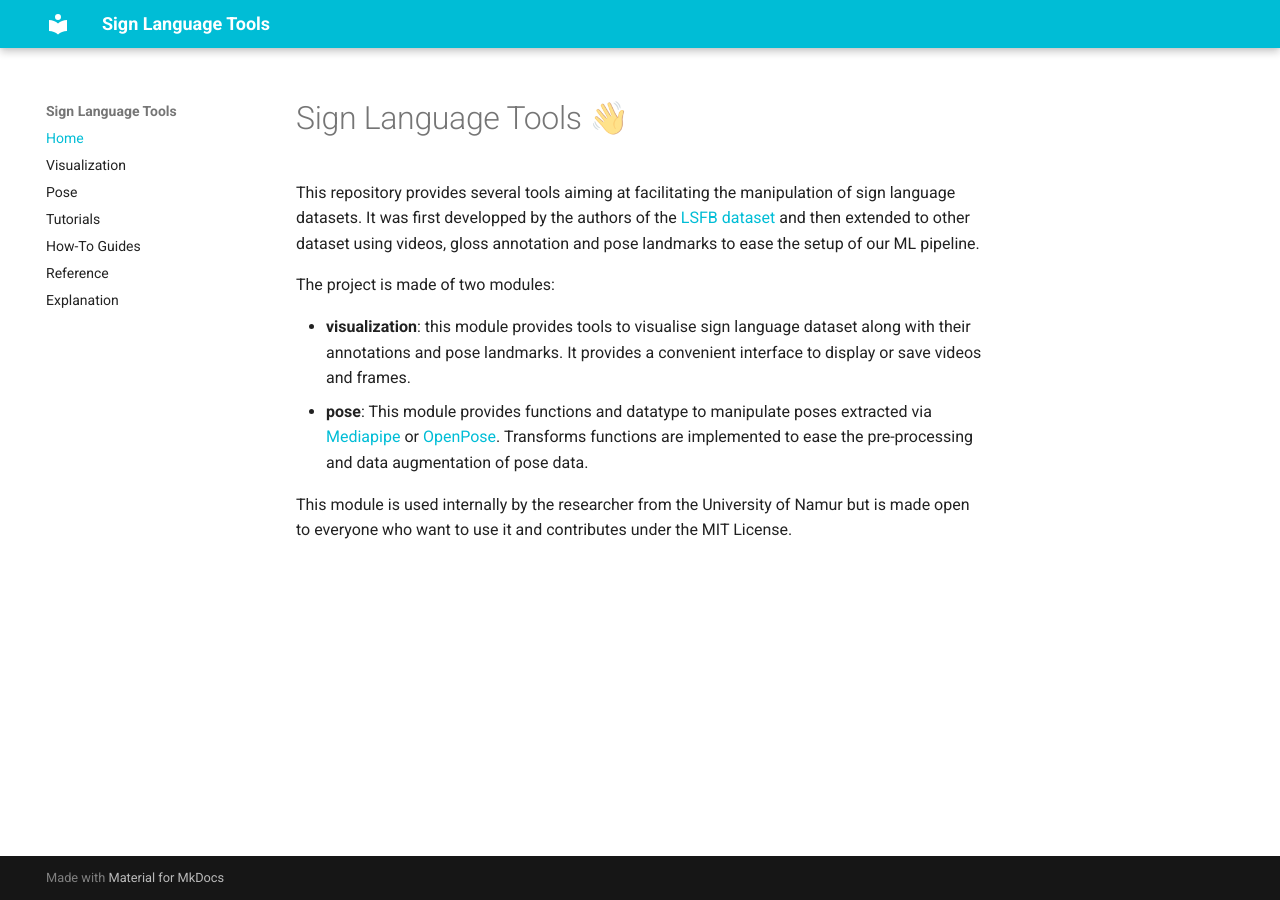
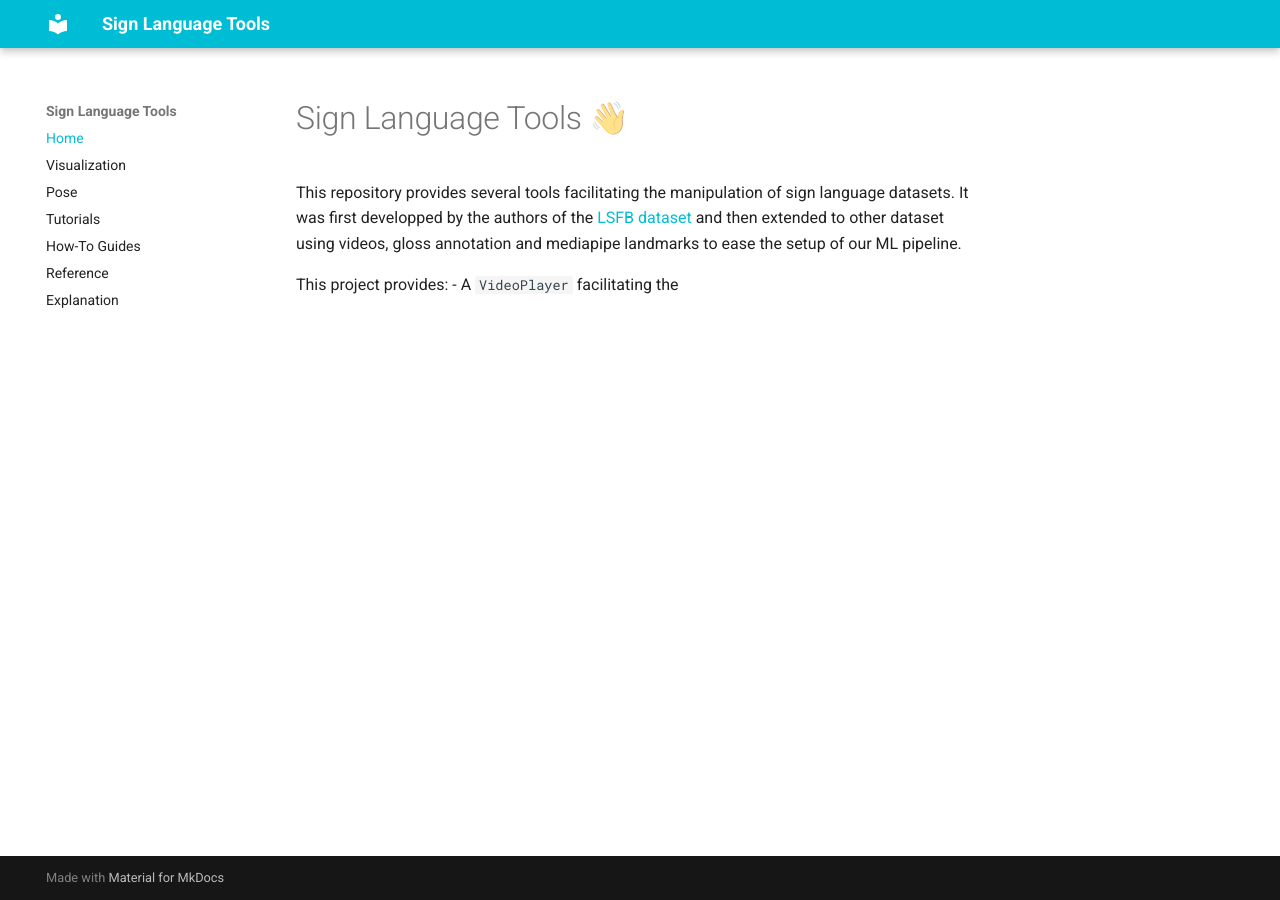
Before and after one commit to ppoitier/sign-language-tools, an MkDocs documentation site: the page built from docs/index.md, in a window 1280 px wide. Built offline with MkDocs 1.6.1 and Material for MkDocs 9.7.7, drawn with Linux system fonts in a browser that asks for light colours.

Commit message:
Doc in progress

```diff
--- a/docs/index.md
+++ b/docs/index.md
@@ -1,10 +1,6 @@
 # Sign Language Tools 👋
 
-This repository provides several tools aiming at facilitating the manipulation of sign language datasets. It was first developped by the authors of the [LSFB dataset](https://lsfb.info.unamur.be/) and then extended to other dataset using videos, gloss annotation and pose landmarks to ease the setup of our ML pipeline.
+This repository provides several tools facilitating the manipulation of sign language datasets. It was first developped by the authors of the [LSFB dataset](https://lsfb.info.unamur.be/) and then extended to other dataset using videos, gloss annotation and mediapipe landmarks to ease the setup of our ML pipeline.
 
-The project is made of two modules:
-
-- **visualization**: this module provides tools to visualise sign language dataset along with their annotations and pose landmarks. It provides a convenient interface to display or save videos and frames.
-- **pose**: This module provides functions and datatype to manipulate poses extracted via [Mediapipe](https://developers.google.com/mediapipe) or [OpenPose](https://github.com/CMU-Perceptual-Computing-Lab/openpose). Transforms functions are implemented to ease the pre-processing and data augmentation of pose data.
-
-This module is used internally by the researcher from the University of Namur but is made open to everyone who want to use it and contributes under the MIT License.
+This project provides:
+- A `VideoPlayer` facilitating the
```
Also changed, not shown: 1 other file.
